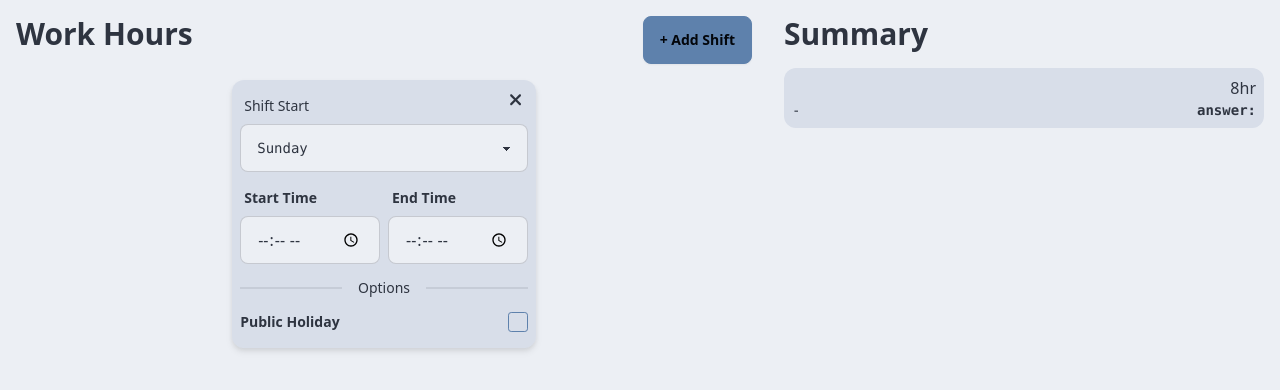
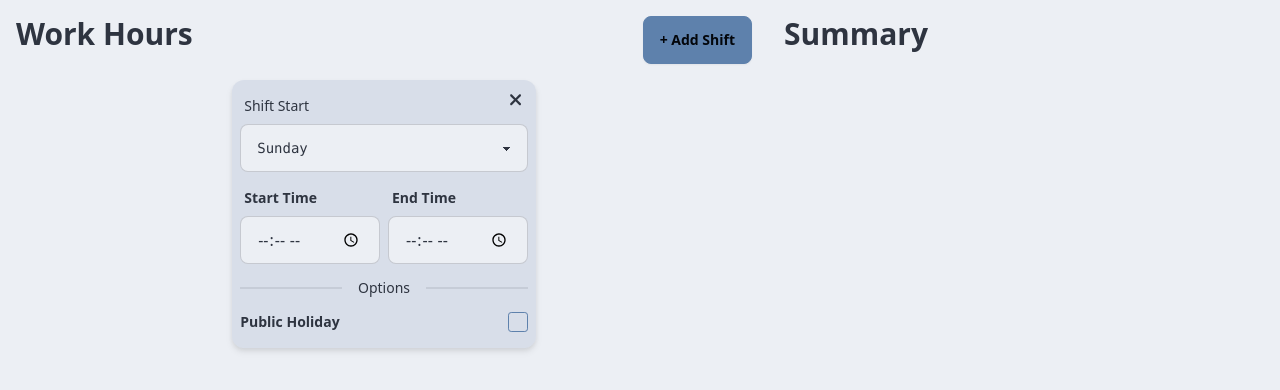
Before and after one commit to brbenham1/Paycalc, a React (Vite) app: page / in a window 1280 px wide. Shown: the top 390 px of the page. Built offline with nearby package versions, Linux system fonts and the light colour scheme.

Commit message:
Modified pay calc and summary output

```diff
--- a/src/components/SummaryOutput.tsx
+++ b/src/components/SummaryOutput.tsx
@@ -1,8 +1,22 @@
 import React from 'react';
 import { ShiftInformation, useShiftData } from '../context/ShiftContext';
+import ShiftDetails from './ShiftDetails';
+import { getDerivedShiftInfo } from '../utils/payCalculation';
 
 export default function SummaryOutput() {
 	const { shiftData, updateShiftData } = useShiftData();
+
+	// filter out the shifts that don't have all the required data
+	const filteredShiftData = shiftData.filter((shift) => {
+		if (shift.dayOfTheWeek && shift.startTime && shift.endTime) {
+			return true;
+		}
+		return false;
+	});
+
+	const derivedShiftData = filteredShiftData.map((shift) => {
+		return getDerivedShiftInfo(shift);
+	});
 
 	// const add = () => {};
 	return (
@@ -10,20 +24,25 @@ export default function SummaryOutput() {
 			<h1 className="pb-4 text-3xl font-bold">Summary</h1>
 
 			<div className="grid grid-flow-row gap-2">
-				{shiftData.map((data) => {
+				{derivedShiftData.map((data) => {
 					return (
 						<div className="rounded-xl bg-base-300 p-2">
 							<div className="grid grid-flow-col">
 								<h1 className="label-text text-xl ">{data.dayOfTheWeek}</h1>
-								<p className="grid justify-end">8hr</p>
+								<p className="grid justify-end"> {data.duration} </p>
 							</div>
 
 							<div className="grid grid-flow-col">
-								<p className="label-text grid justify-start font-mono">
-									{data.startTime} - {data.endTime}
-								</p>
+								<div>
+									<p className="label-text grid justify-start font-mono">
+										{data.startTime} - {data.endTime}
+									</p>
+									<p className="label-text grid justify-start font-mono">
+										Breaks: {data.breaks.length}
+									</p>
+								</div>
 								<p className="label-text grid justify-end font-mono font-semibold">
-									answer: {}
+									${data.earnings.toFixed(2)}
 								</p>
 							</div>
 						</div>
--- a/src/utils/payCalculation.ts
+++ b/src/utils/payCalculation.ts
@@ -17,13 +17,15 @@ interface TimeDifference {
 	minutes: number;
 }
 
+const minutesToHours = (minutes: number) => Math.floor(minutes / 60);
+
 export function getDerivedShiftInfo(shift: ShiftInformation): DerivedShiftInfo {
-	const { hours, minutes } = getHoursAndMinutesBetween(
-		shift.startTime,
-		shift.endTime
-	);
+	const minutes = getMinutesBetween(shift.startTime, shift.endTime);
+
 	const earnings = shiftToPay(shift);
-	const duration = getDurationString(hours, minutes);
+	const duration = getDurationString(minutes);
+	const hours = minutesToHours(minutes);
+
 	const breaks = [];
 	if (hours > 5) {
 		breaks.push(30);
@@ -47,17 +49,10 @@ export const getRate = (shift: ShiftInformation): number => {
 };
 
 export function shiftToPay(shift: ShiftInformation): number {
-	const { hours, minutes } = getHoursAndMinutesBetween(
-		shift.startTime,
-		shift.endTime
-	);
-
-	const start = timeStringToDate(shift.startTime);
-	const end = timeStringToDate(shift.endTime);
-
+	const minutes = getMinutesBetween(shift.startTime, shift.endTime);
 	const rate = getRate(shift);
 
-	return hours * rate + (minutes / 60) * rate;
+	return (minutes / 60) * rate;
 }
 
 export const timeStringToDate = (time: string): Date => {
@@ -68,27 +63,29 @@ export const timeStringToDate = (time: string): Date => {
 	return new Date(2000, 0, 1, h, m);
 };
 
-export const getHoursAndMinutesBetween = (
+export const getMinutesBetween = (
 	startTime: string,
 	endTime: string
-): TimeDifference => {
+): number => {
 	const start = timeStringToDate(startTime);
 	const end = timeStringToDate(endTime);
 
+	// Increment day by 1 if end date is less than start date
 	if (end <= start) {
 		end.setDate(end.getDate() + 1);
 	}
 
-	const diff = end.getTime() - start.getTime();
-	const hours = Math.floor(diff / (1000 * 60 * 60));
-	const minutes = Math.floor((diff % (1000 * 60 * 60)) / (1000 * 60));
-	return { hours, minutes };
+	const diffMilliseconds = end.getTime() - start.getTime();
+	return Math.floor(diffMilliseconds / (1000 * 60));
 };
 
 export const calculateTotalPay = (shifts: ShiftInformation[]): number => {
 	return shifts.reduce((acc, shift) => acc + shiftToPay(shift), 0);
 };
 
-export const getDurationString = (hours: number, minutes: number): string => {
+export const getDurationString = (inputMinutes: number): string => {
+	const hours = minutesToHours(inputMinutes);
+	const minutes = inputMinutes % 60;
+
 	return `${hours ? `${hours}hr` : ''}${minutes ? `${minutes}m` : ''}`;
 };
```
